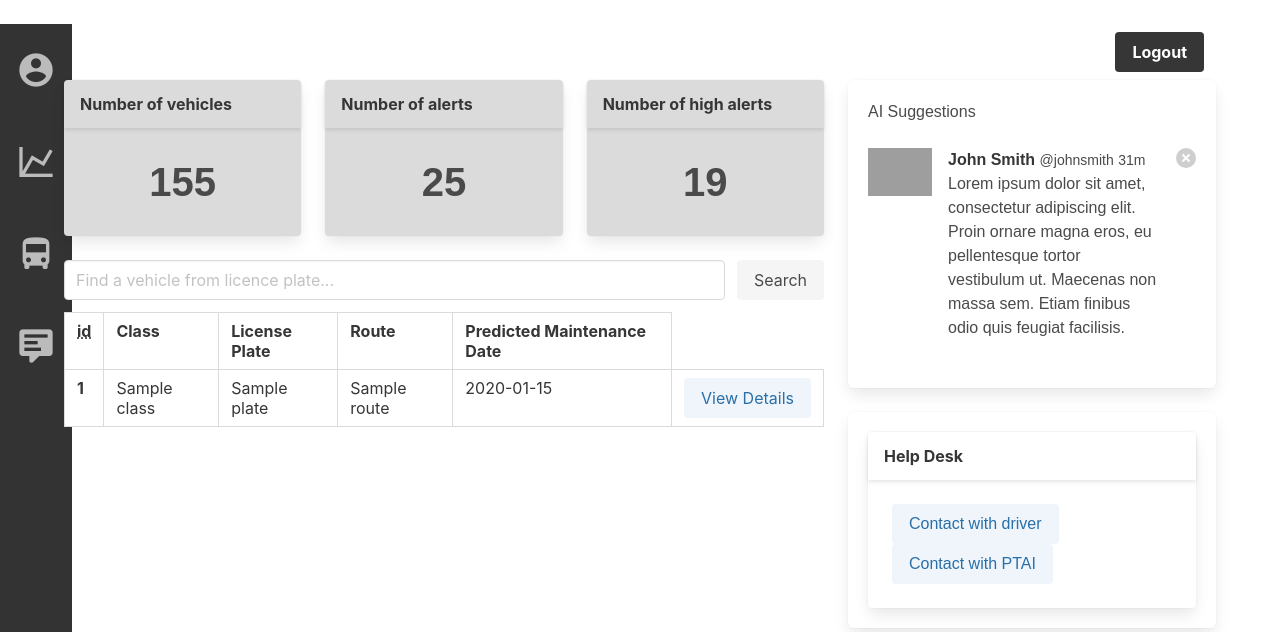
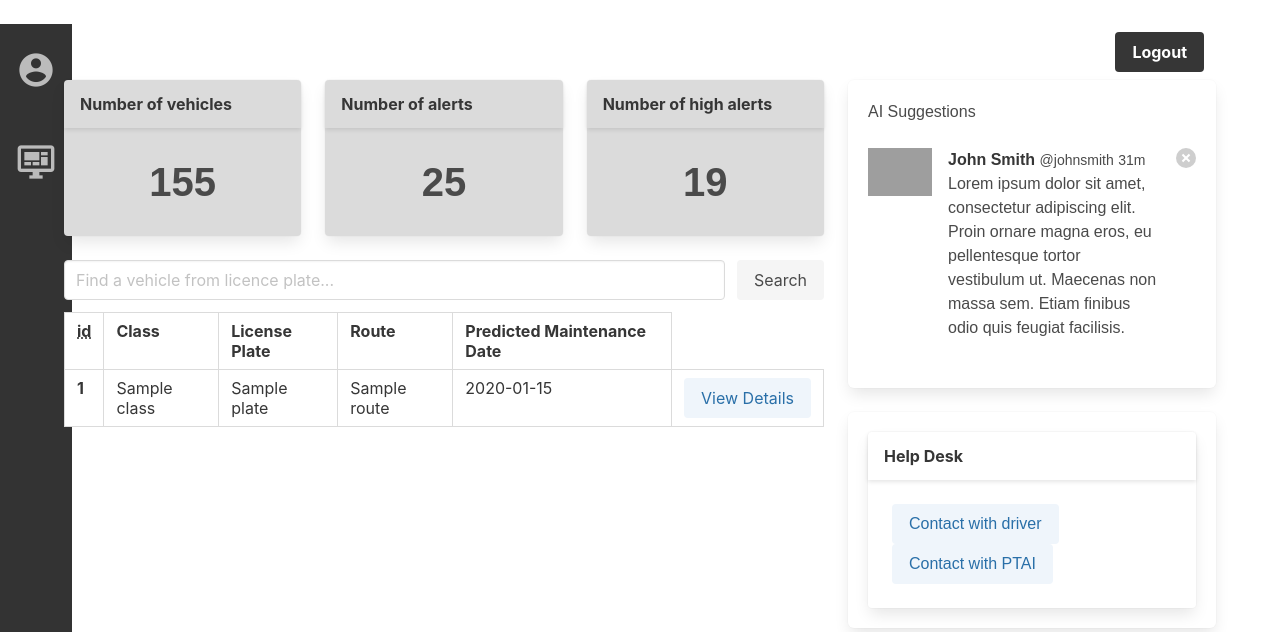
Before and after one commit to StatikElektrik/web-server, a Flask app: template server/templates/dashboard_index.html in a window 1280 px wide. Shown: the top 632 px of the page. Run offline with Flask 3, Linux system fonts and the light colour scheme; the template is opened without the code that fills it: most values are stand-ins (such as "Sample title", 1, 10 or a date in 2020); parts of the project's set-up code (start-up, migrations or seed data) failed here and were passed over; some libraries are stand-ins or nearby versions; some web fonts are replaced; grey boxes are pictures that could not be loaded.

Commit message:
add link, remove icon

```diff
--- a/server/templates/partials/sidebar.html
+++ b/server/templates/partials/sidebar.html
@@ -8,26 +8,12 @@
                 </a>
             </li>
             <li>
-                <a href="#" class="sidebar__nav__link">
-                    <i class="mdi mdi-chart-line"></i>
-                    <span class="sidebar__nav__text">Graphics</span>
+                <a href="#{{ url_for('PageRoutes.dashboard')}}" class="sidebar__nav__link">
+                    <i class="mdi mdi-monitor-dashboard"></i>
+                    <span class="sidebar__nav__text">Dashboard</span>
                 </a>
             </li>
 
-            <li>
-                <a href="#" class="sidebar__nav__link">
-                    <i class="mdi mdi-bus"></i>
-                    <span class="sidebar__nav__text">Vehicles</span>
-                </a>
-            </li>
-            <li>
-
-            <li>
-                <a href="#" class="sidebar__nav__link">
-                    <i class="mdi mdi-comment-text"></i>
-                    <span class="sidebar__nav__text">Notifications</span>
-                </a>
-            </li>
 
             <li>
                 <a href="#" class="sidebar__nav__link">
```
